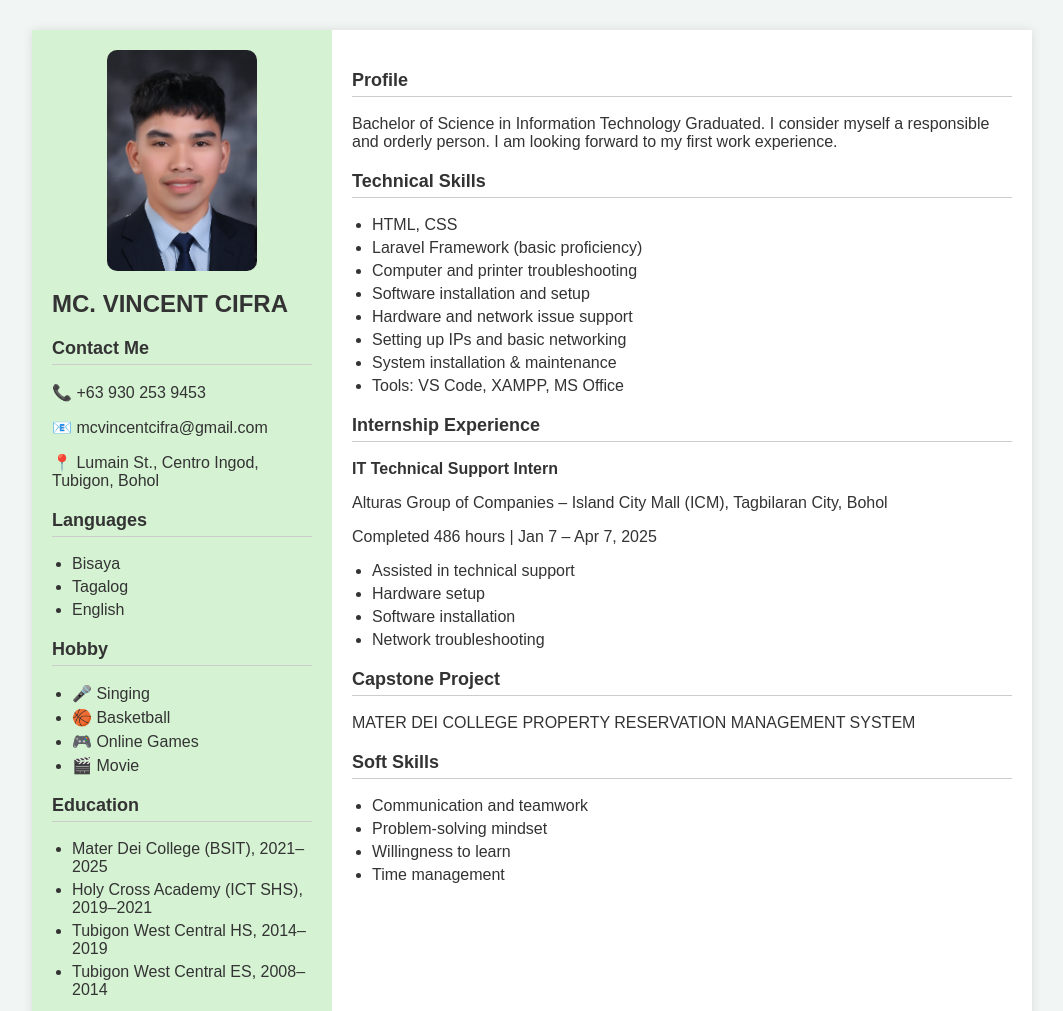
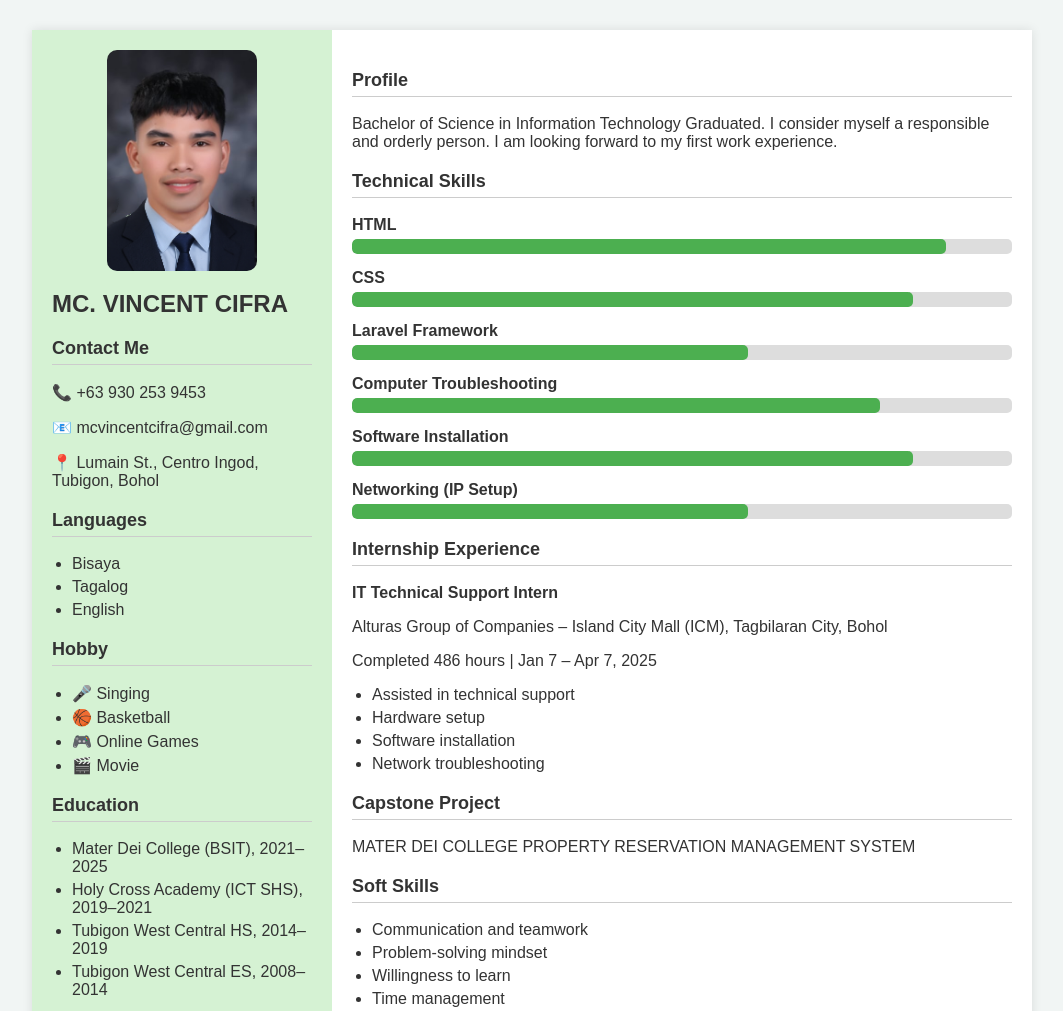
Before and after one commit to Cennt123/Resume, a plain HTML site: page index.html in a window 1280 px wide. Shown: the top 1011 px of the page, without its empty margins (108-1171 px from the left). Drawn offline with Linux system fonts and the light colour scheme.

Commit message:
Added Style

```diff
--- a/index.html
+++ b/index.html
@@ -5,8 +5,11 @@
   <meta name="viewport" content="width=device-width, initial-scale=1.0"/>
   <title>Mc. Vincent G. Cifra - Resume</title>
   <link rel="stylesheet" href="style.css"/>
+
 </head>
 <body>
+
+
   <div class="resume">
     <div class="left">
       <div class="profile-pic"><img src="resume.png" alt=""></div>
@@ -58,18 +61,33 @@
       </section>
 
       <section>
-        <h3>Technical Skills</h3>
-        <ul>
-          <li>HTML, CSS</li>
-          <li>Laravel Framework (basic proficiency)</li>
-          <li>Computer and printer troubleshooting</li>
-          <li>Software installation and setup</li>
-          <li>Hardware and network issue support</li>
-          <li>Setting up IPs and basic networking</li>
-          <li>System installation & maintenance</li>
-          <li>Tools: VS Code, XAMPP, MS Office</li>
-        </ul>
-      </section>
+  <h3>Technical Skills</h3>
+  <div class="skill">
+    <label>HTML</label>
+    <div class="bar"><div class="fill" style="width: 90%"></div></div>
+  </div>
+  <div class="skill">
+    <label>CSS</label>
+    <div class="bar"><div class="fill" style="width: 85%"></div></div>
+  </div>
+  <div class="skill">
+    <label>Laravel Framework</label>
+    <div class="bar"><div class="fill" style="width: 60%"></div></div>
+  </div>
+  <div class="skill">
+    <label>Computer Troubleshooting</label>
+    <div class="bar"><div class="fill" style="width: 80%"></div></div>
+  </div>
+  <div class="skill">
+    <label>Software Installation</label>
+    <div class="bar"><div class="fill" style="width: 85%"></div></div>
+  </div>
+  <div class="skill">
+    <label>Networking (IP Setup)</label>
+    <div class="bar"><div class="fill" style="width: 60%"></div></div>
+  </div>
+</section>
+
 
       <section>
         <h3>Internship Experience</h3>
@@ -103,4 +121,17 @@
     </div>
   </div>
 </body>
+
+<script>
+  const links = document.querySelectorAll('a:not([download])');
+  links.forEach(link => {
+    link.addEventListener('click', function(e) {
+      e.preventDefault();
+      const url = this.getAttribute('href');
+      document.querySelector('.resume').style.animation = 'fadeOut 0.5s forwards';
+      setTimeout(() => window.location.href = url, 500);
+    });
+  });
+</script>
+
 </html>
--- a/style.css
+++ b/style.css
@@ -106,3 +106,77 @@ ul li {
     max-width: 120px;
   }
 }
+
+.skill {
+  margin-bottom: 15px;
+}
+
+.skill label {
+  display: block;
+  font-weight: bold;
+  margin-bottom: 5px;
+}
+
+.bar {
+  background: #ddd;
+  border-radius: 5px;
+  height: 15px;
+  width: 100%;
+  overflow: hidden;
+}
+
+.bar .fill {
+  height: 100%;
+  background: #4caf50;
+  width: 0;
+  border-radius: 5px;
+  transition: width 1s ease-in-out;
+}
+
+.download-btn {
+  text-align: right;
+  margin: 20px 0;
+}
+
+.download-btn a {
+  background-color: #4caf50;
+  color: white;
+  padding: 10px 20px;
+  text-decoration: none;
+  border-radius: 8px;
+  font-weight: bold;
+  display: inline-block;
+  transition: background-color 0.3s;
+}
+
+.download-btn a:hover {
+  background-color: #388e3c;
+}
+
+/* Fade-in animation keyframes */
+@keyframes fadeIn {
+  from {
+    opacity: 0;
+    transform: translateY(30px);
+  }
+  to {
+    opacity: 1;
+    transform: translateY(0);
+  }
+}
+
+/* Animate the resume on load */
+.resume {
+  animation: fadeIn 1s ease-in-out;
+}
+
+@keyframes fadeOut {
+  from {
+    opacity: 1;
+    transform: translateY(0);
+  }
+  to {
+    opacity: 0;
+    transform: translateY(30px);
+  }
+}
```
